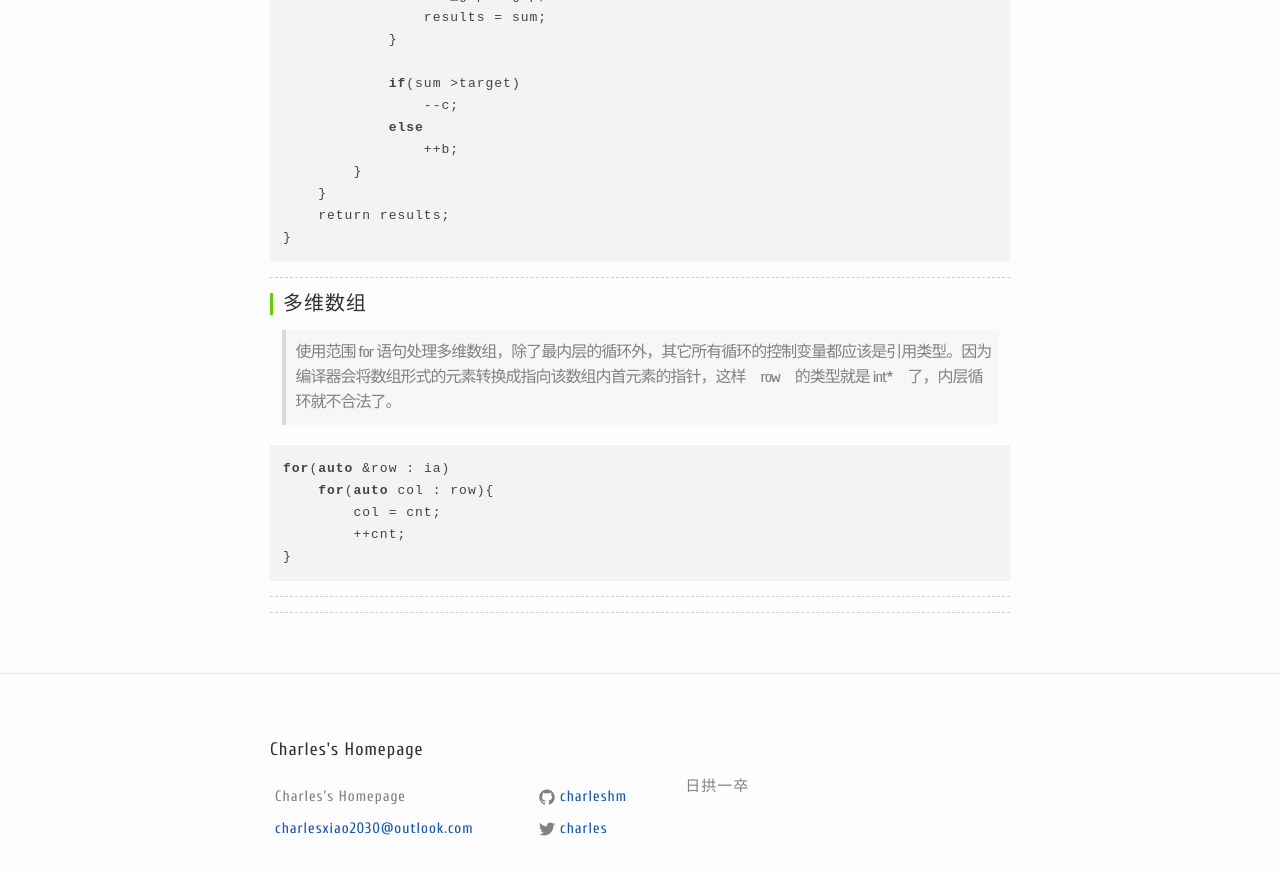
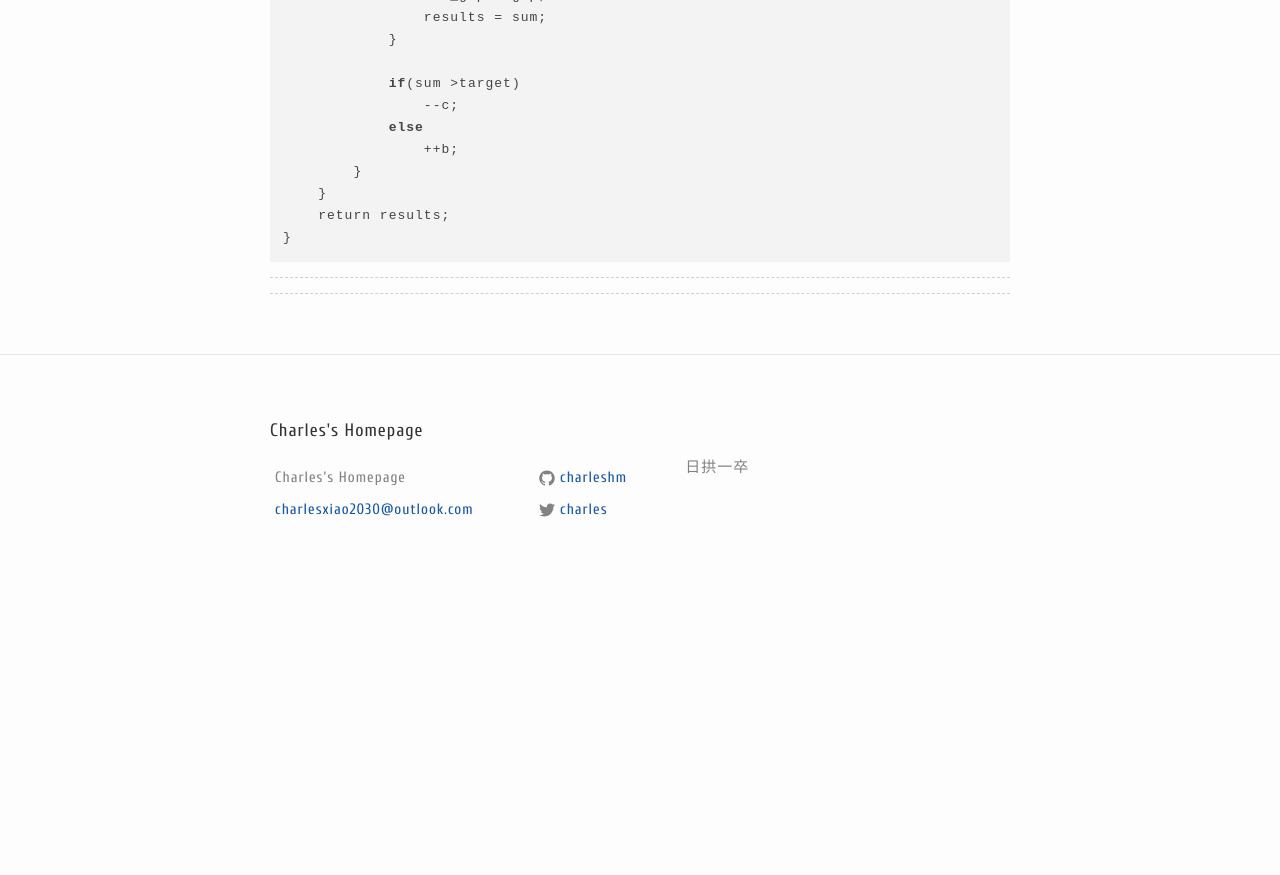
Before and after one commit to charleshm/charleshm.github.io, a Jekyll site: the page built from _posts/2016-02-23-K-sum.md, in a window 1280 px wide and 900 px high, scrolled down 2060 px. Shown: the top 875 px of the window. Built offline with Jekyll 4.4.1, drawn with Linux system fonts in a browser that asks for light colours; nearby versions of some CDN libraries; comment, search, counter and statistics services are not loaded; after the commit the page ends 2641 px from its top, so only the background shows below that.

Commit message:
first blood

```diff
--- a/_posts/2016-02-23-K-sum.md
+++ b/_posts/2016-02-23-K-sum.md
@@ -111,18 +111,3 @@ int threeSumClosest(vector<int>& nums, int target) {
     return results;
 }
 {% endhighlight %}
-
-----------
-
-#### 多维数组
->使用范围 for 语句处理多维数组，除了最内层的循环外，其它所有循环的控制变量都应该是引用类型。因为编译器会将数组形式的元素转换成指向该数组内首元素的指针，这样　row　的类型就是 int*　了，内层循环就不合法了。
-
-{% highlight c++ %}
-for(auto &row : ia)
-    for(auto col : row){
-        col = cnt;
-        ++cnt;
-}
-{% endhighlight %}
-
-  [1]: http://7xjbdi.com1.z0.glb.clouddn.com/c_string.png?imageView2/2/w/300
```
Also changed, not shown: _posts/2016-02-21-String-Vector.md (+14 -0 lines).
